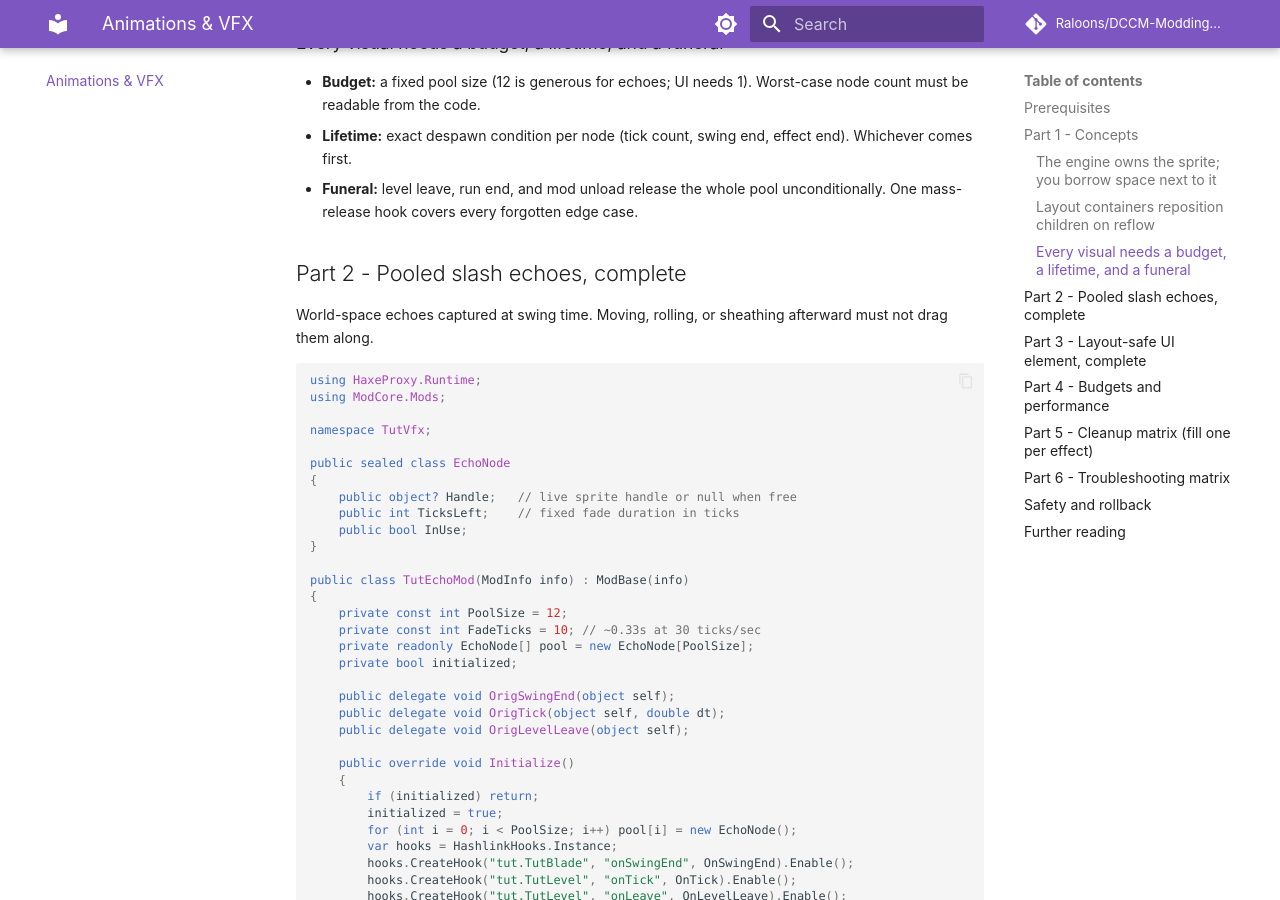
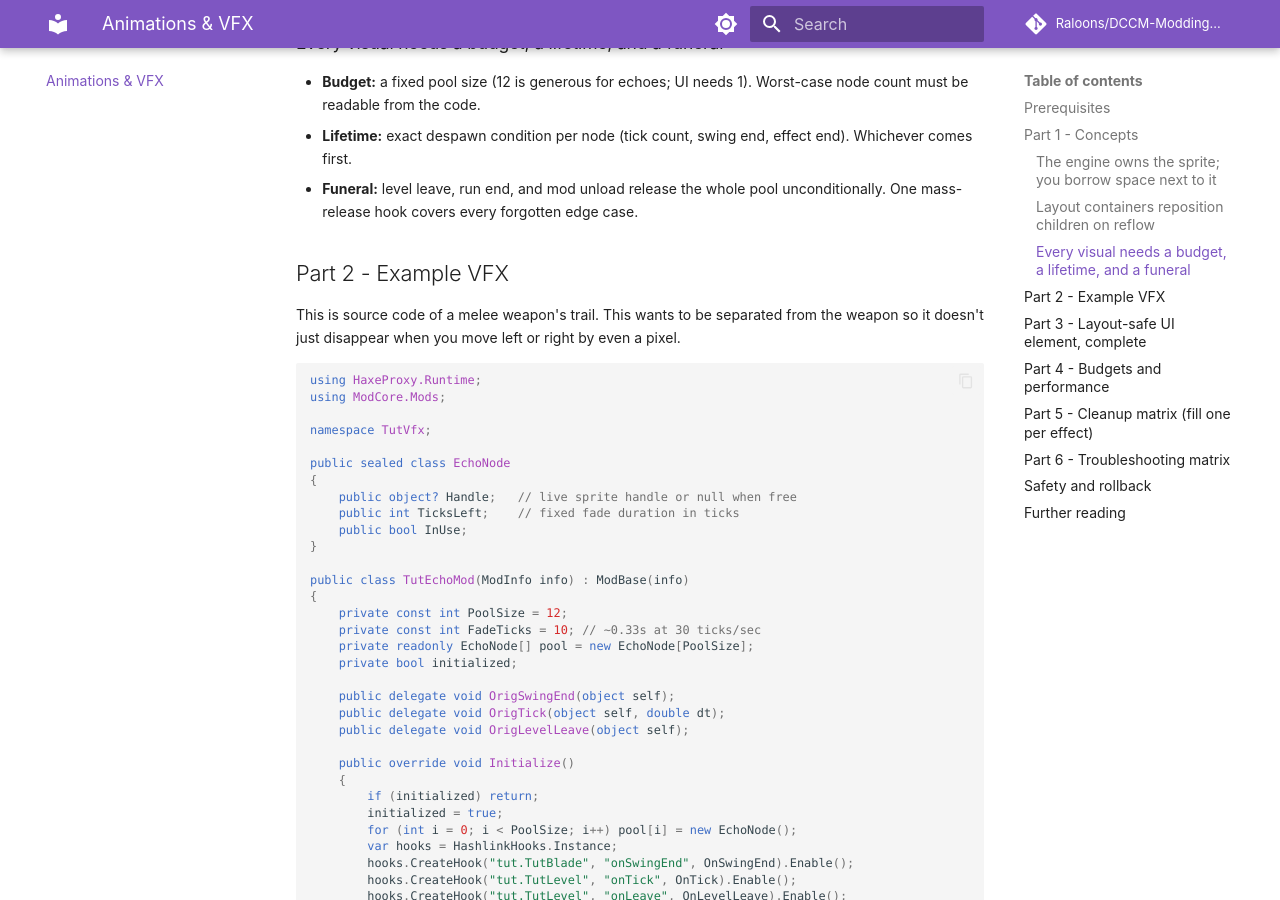
Before and after one commit to Raloons/DCCM-Modding-Handbook, an MkDocs documentation site: the page built from docs/animations-vfx/index.md, in a window 1280 px wide and 900 px high, scrolled down 1023 px. Built offline with MkDocs 1.6.1 and Material for MkDocs 9.7.7, drawn with Linux system fonts in a browser that asks for light colours; comment, search, counter and statistics services are not loaded.

Commit message:
Revise section title and improve VFX explanation
Updated section title and clarified description for VFX.

````diff
--- a/docs/animations-vfx/index.md
+++ b/docs/animations-vfx/index.md
@@ -34,9 +34,9 @@ Auto-layout containers place children by their own rules at reflow time. Rules l
 - **Lifetime:** exact despawn condition per node (tick count, swing end, effect end). Whichever comes first.
 - **Funeral:** level leave, run end, and mod unload release the whole pool unconditionally. One mass-release hook covers every forgotten edge case.
 
-## Part 2 - Pooled slash echoes, complete
+## Part 2 - Example VFX
 
-World-space echoes captured at swing time. Moving, rolling, or sheathing afterward must not drag them along.
+This is source code of a melee weapon's trail. This wants to be separated from the weapon so it doesn't just disappear when you move left or right by even a pixel.
 
 ```csharp
 using HaxeProxy.Runtime;
````
